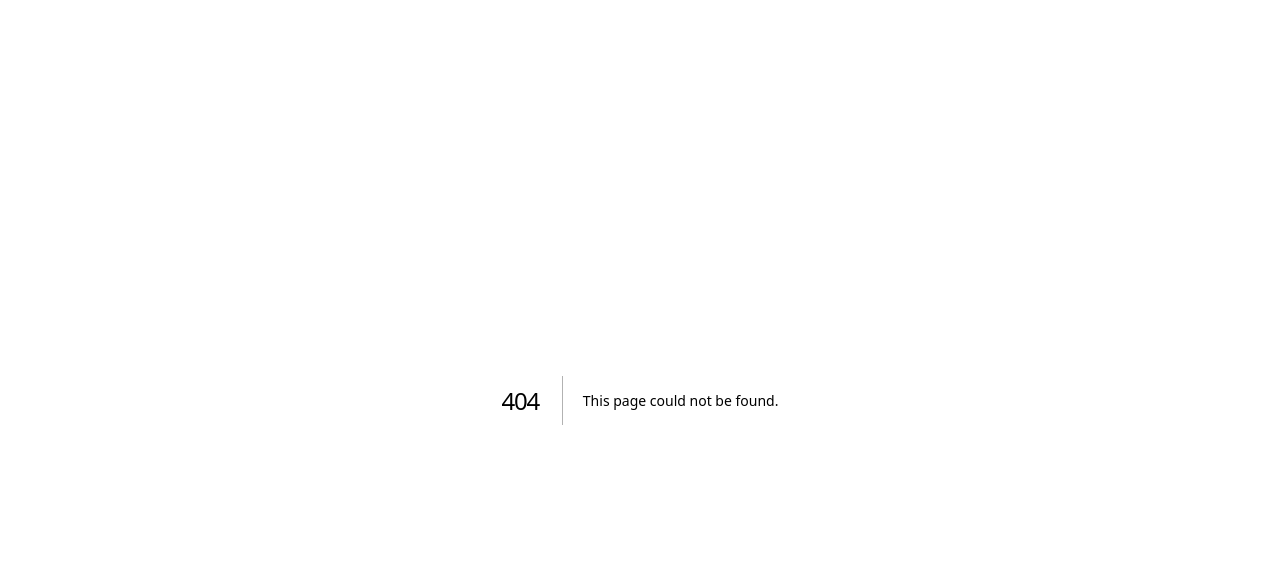
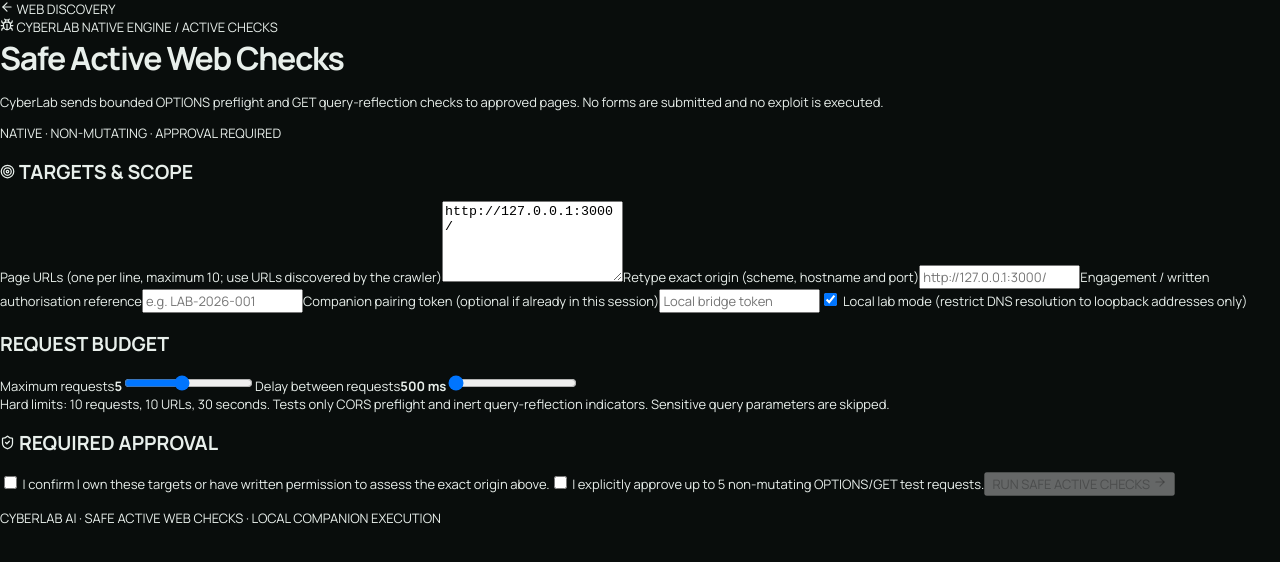
Before and after one commit to abelmiracle377-stack/cyberlab-ai, a Next.js app: page /web-scanner in a window 1280 px wide. Before the commit this address had no page. Shown: the top 562 px of the page. Built offline with nearby package versions, Linux system fonts and the light colour scheme.

Commit message:
Add native safe active web scanner UI

```diff
--- /dev/null
+++ b/app/web-scanner/page.tsx
@@ -0,0 +1,93 @@
+"use client";
+
+import { useState } from "react";
+import { ArrowLeft, ArrowRight, Bug, CircleAlert, ShieldCheck, Target } from "lucide-react";
+
+type Finding = { id: string; title: string; severity: string; url: string; detail: string; confidence: string };
+type ScanResult = { status: string; summary: Record<string, number>; checks: { type: string; url: string; status?: number; parameter?: string; error?: string }[]; findings: Finding[]; limitations: string[] };
+const API = "http://127.0.0.1:8765";
+
+export default function NativeWebScannerPage() {
+  const [urls, setUrls] = useState("http://127.0.0.1:3000/");
+  const [confirmationUrl, setConfirmationUrl] = useState("");
+  const [reference, setReference] = useState("");
+  const [maxRequests, setMaxRequests] = useState(5);
+  const [delayMs, setDelayMs] = useState(500);
+  const [localLabMode, setLocalLabMode] = useState(true);
+  const [authorised, setAuthorised] = useState(false);
+  const [approved, setApproved] = useState(false);
+  const [token, setToken] = useState("");
+  const [busy, setBusy] = useState(false);
+  const [error, setError] = useState("");
+  const [result, setResult] = useState<ScanResult | null>(null);
+
+  const run = async () => {
+    setBusy(true); setError(""); setResult(null);
+    try {
+      const savedToken = token || window.sessionStorage.getItem("cyberlab.kaliBridgeToken") || "";
+      if (!savedToken) throw new Error("Pair the local Kali companion first.");
+      const targets = urls.split("\n").map(x=>x.trim()).filter(Boolean);
+      if (!targets.length || targets.length > 10) throw new Error("Enter between 1 and 10 target page URLs.");
+      const response = await fetch(API + "/web/active-scan", {
+        method: "POST",
+        headers: { "Content-Type": "application/json", "Authorization": "Bearer " + savedToken },
+        body: JSON.stringify({ urls: targets, confirmationUrl, authorizationReference: reference,
+          authorizationConfirmed: authorised, confirmRun: approved, localLabMode, maxRequests, delayMs })
+      });
+      const data = await response.json();
+      if (!response.ok) throw new Error(data.error || "The local companion rejected the active checks.");
+      setResult(data);
+    } catch (e) {
+      setError(e instanceof Error ? e.message : "Unable to start active checks.");
+    } finally { setBusy(false); }
+  };
+
+  return <main className="min-h-screen bg-[#07100f] text-[#d7e7e1]">
+    <div className="mx-auto max-w-6xl px-5 py-8">
+      <a href="/web-crawler" className="mb-6 inline-flex items-center gap-2 text-xs text-emerald-300/70 hover:text-emerald-200"><ArrowLeft size={14}/> WEB DISCOVERY</a>
+      <div className="mb-7 flex flex-wrap items-start justify-between gap-4">
+        <div><div className="mb-2 flex items-center gap-2 text-[10px] tracking-[.24em] text-amber-300"><Bug size={14}/> CYBERLAB NATIVE ENGINE / ACTIVE CHECKS</div>
+          <h1 className="text-3xl font-semibold tracking-tight">Safe Active Web Checks</h1>
+          <p className="mt-2 max-w-2xl text-sm text-slate-400">CyberLab sends bounded OPTIONS preflight and GET query-reflection checks to approved pages. No forms are submitted and no exploit is executed.</p></div>
+        <div className="rounded border border-amber-900/60 bg-amber-950/20 px-3 py-2 text-[10px] tracking-wider text-amber-200">NATIVE · NON-MUTATING · APPROVAL REQUIRED</div>
+      </div>
+      <section className="grid gap-5 lg:grid-cols-[1.2fr_.8fr]">
+        <div className="rounded-xl border border-slate-800 bg-[#0b1715] p-5">
+          <h2 className="mb-4 flex items-center gap-2 text-sm font-semibold"><Target size={15}/> TARGETS & SCOPE</h2>
+          <label className="mb-1 block text-xs text-slate-400">Page URLs (one per line, maximum 10; use URLs discovered by the crawler)</label>
+          <textarea value={urls} onChange={e=>setUrls(e.target.value)} rows={5} className="mb-4 w-full rounded border border-slate-700 bg-[#06100e] px-3 py-2.5 text-sm outline-none focus:border-emerald-600"/>
+          <label className="mb-1 block text-xs text-slate-400">Retype exact origin (scheme, hostname and port)</label>
+          <input value={confirmationUrl} onChange={e=>setConfirmationUrl(e.target.value)} className="mb-4 w-full rounded border border-slate-700 bg-[#06100e] px-3 py-2.5 text-sm outline-none focus:border-emerald-600" placeholder="http://127.0.0.1:3000/"/>
+          <label className="mb-1 block text-xs text-slate-400">Engagement / written authorisation reference</label>
+          <input value={reference} onChange={e=>setReference(e.target.value)} className="mb-4 w-full rounded border border-slate-700 bg-[#06100e] px-3 py-2.5 text-sm outline-none focus:border-emerald-600" placeholder="e.g. LAB-2026-001"/>
+          <label className="mb-1 block text-xs text-slate-400">Companion pairing token (optional if already in this session)</label>
+          <input value={token} onChange={e=>setToken(e.target.value)} type="password" autoComplete="off" className="mb-4 w-full rounded border border-slate-700 bg-[#06100e] px-3 py-2.5 text-sm outline-none focus:border-emerald-600" placeholder="Local bridge token"/>
+          <label className="flex items-start gap-2 text-xs text-slate-300"><input type="checkbox" checked={localLabMode} onChange={e=>setLocalLabMode(e.target.checked)} className="mt-0.5 accent-emerald-500"/> Local lab mode (restrict DNS resolution to loopback addresses only)</label>
+        </div>
+        <div className="rounded-xl border border-slate-800 bg-[#0b1715] p-5">
+          <h2 className="mb-4 text-sm font-semibold">REQUEST BUDGET</h2>
+          <label className="mb-1 flex justify-between text-xs text-slate-400"><span>Maximum requests</span><b className="text-amber-200">{maxRequests}</b></label>
+          <input type="range" min="1" max="10" value={maxRequests} onChange={e=>setMaxRequests(Number(e.target.value))} className="mb-5 w-full accent-amber-500"/>
+          <label className="mb-1 flex justify-between text-xs text-slate-400"><span>Delay between requests</span><b className="text-amber-200">{delayMs} ms</b></label>
+          <input type="range" min="500" max="2000" step="250" value={delayMs} onChange={e=>setDelayMs(Number(e.target.value))} className="mb-5 w-full accent-amber-500"/>
+          <div className="rounded border border-slate-800 bg-[#07110f] p-3 text-[11px] leading-5 text-slate-400">Hard limits: 10 requests, 10 URLs, 30 seconds. Tests only CORS preflight and inert query-reflection indicators. Sensitive query parameters are skipped.</div>
+        </div>
+      </section>
+      <section className="mt-5 rounded-xl border border-amber-900/50 bg-amber-950/10 p-5">
+        <h2 className="mb-3 flex items-center gap-2 text-sm font-semibold text-amber-200"><ShieldCheck size={15}/> REQUIRED APPROVAL</h2>
+        <label className="mb-3 flex items-start gap-2 text-xs leading-5 text-slate-300"><input type="checkbox" checked={authorised} onChange={e=>setAuthorised(e.target.checked)} className="mt-0.5 accent-amber-500"/> I confirm I own these targets or have written permission to assess the exact origin above.</label>
+        <label className="mb-4 flex items-start gap-2 text-xs leading-5 text-slate-300"><input type="checkbox" checked={approved} onChange={e=>setApproved(e.target.checked)} className="mt-0.5 accent-amber-500"/> I explicitly approve up to {maxRequests} non-mutating OPTIONS/GET test requests.</label>
+        <button disabled={busy || !authorised || !approved || !reference.trim() || !confirmationUrl.trim() || !urls.trim()} onClick={run} className="inline-flex items-center gap-2 rounded bg-amber-700 px-4 py-2.5 text-xs font-semibold text-white disabled:cursor-not-allowed disabled:opacity-40">{busy ? "TESTING..." : "RUN SAFE ACTIVE CHECKS"} <ArrowRight size={14}/></button>
+        {error && <p className="mt-3 flex items-center gap-2 text-xs text-rose-300"><CircleAlert size={14}/>{error}</p>}
+      </section>
+      {result && <section className="mt-7 space-y-5">
+        <div className="grid grid-cols-2 gap-3 md:grid-cols-4">{Object.entries(result.summary).map(([key,value])=><div key={key} className="rounded-lg border border-slate-800 bg-[#0b1715] p-4"><div className="text-[10px] uppercase tracking-wider text-slate-500">{key.replace(/[A-Z]/g," $&")}</div><div className="mt-1 text-2xl font-semibold text-amber-200">{value}</div></div>)}</div>
+        <div className="rounded-xl border border-slate-800 bg-[#0b1715] p-5"><h2 className="mb-3 text-sm font-semibold">FINDINGS</h2>
+          {result.findings.length===0 ? <p className="text-xs text-slate-400">No indicators were identified by these limited checks.</p> : <div className="space-y-3">{result.findings.map(f=><div key={f.id} className="border-b border-slate-800/70 pb-3"><div className="flex flex-wrap items-center gap-2"><span className="rounded bg-slate-800 px-2 py-1 text-[9px] uppercase text-amber-200">{f.severity}</span><b className="text-xs">{f.title}</b></div><p className="mt-1 break-all text-[11px] text-slate-500">{f.url}</p><p className="mt-1 text-xs text-slate-400">{f.detail}</p></div>)}</div>}</div>
+        <div className="rounded-xl border border-slate-800 bg-[#0b1715] p-5"><h2 className="mb-3 text-sm font-semibold">CHECK LOG</h2><div className="space-y-2">{result.checks.map((c,i)=><div key={i} className="border-b border-slate-800/70 py-2 text-xs"><b className="text-emerald-300">{c.type}</b> · {c.status ?? c.error ?? "completed"} {c.parameter ? "· parameter: "+c.parameter : ""}<p className="mt-1 break-all text-slate-500">{c.url}</p></div>)}</div></div>
+        <div className="rounded-xl border border-slate-800 bg-[#0b1715] p-5"><h2 className="mb-3 text-sm font-semibold">LIMITATIONS</h2><ul className="list-disc space-y-1 pl-5 text-xs text-slate-400">{result.limitations.map(item=><li key={item}>{item}</li>)}</ul></div>
+      </section>}
+      <p className="mt-8 text-[10px] tracking-wide text-slate-600">CYBERLAB AI · SAFE ACTIVE WEB CHECKS · LOCAL COMPANION EXECUTION</p>
+    </div>
+  </main>;
+}
```
